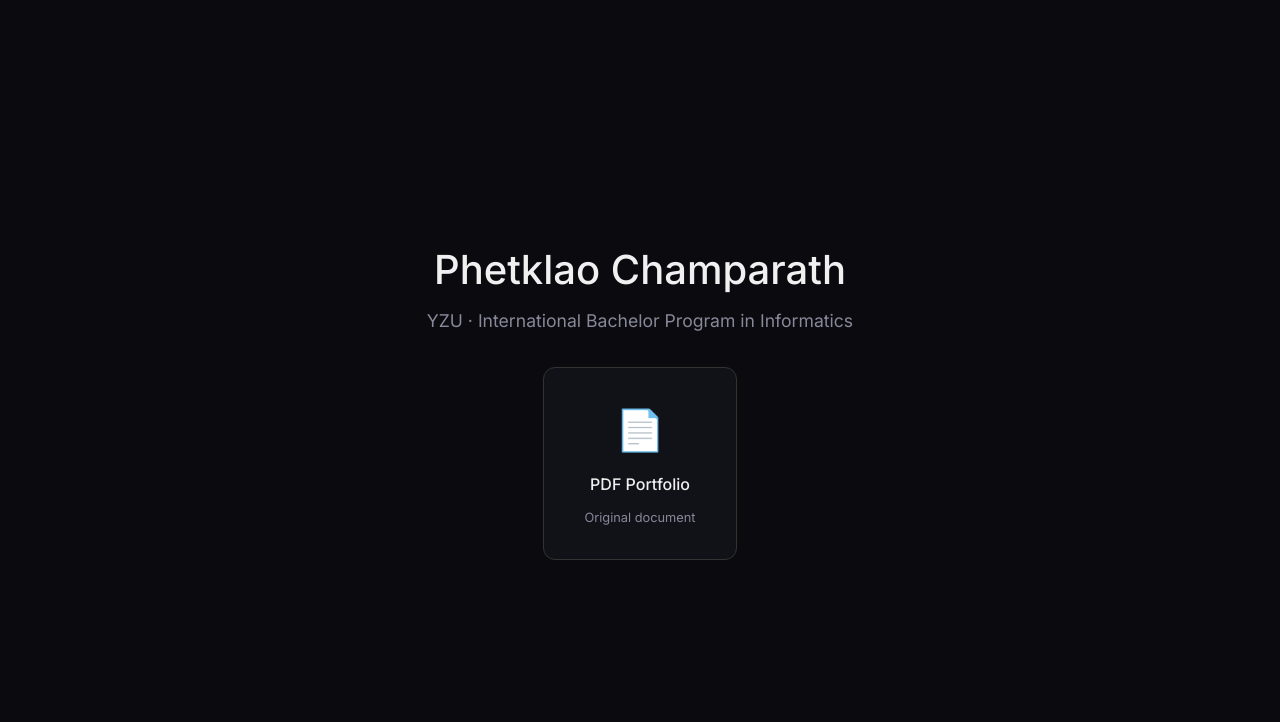
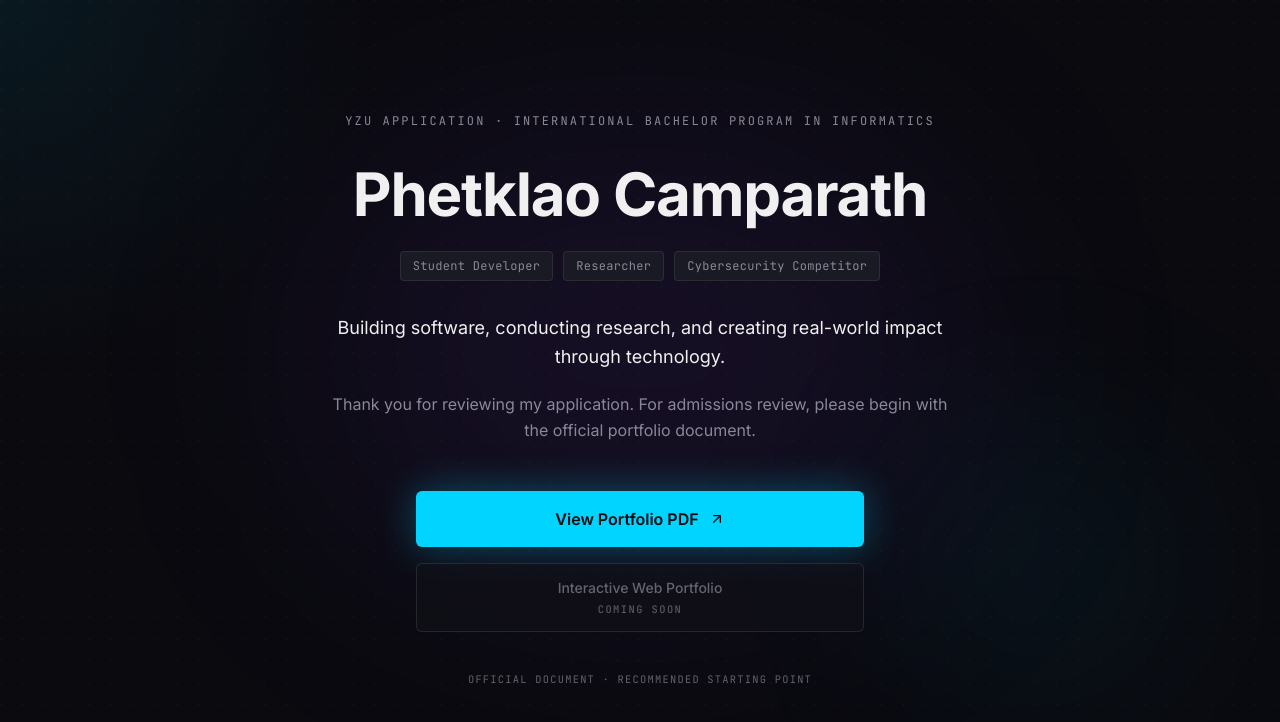
Before and after one commit to Cakenomsod/phetklaodev, a Next.js app: page / in a window 1280 px wide. Shown: the top 722 px of the page. Built offline with nearby package versions, Linux system fonts and the light colour scheme; no server answers.

Commit message:
refactor: simplify LandingPage component and enhance click tracking functionality

```diff
--- a/src/app/(site)/page.tsx
+++ b/src/app/(site)/page.tsx
@@ -1,155 +1,58 @@
-'use client'
-import { useRouter } from 'next/navigation'
-import { motion } from 'framer-motion'
-import React from 'react'
-import { logEvent } from 'firebase/analytics'
-import { collection, addDoc, serverTimestamp } from 'firebase/firestore'
+"use client";
 
-import { db, analytics } from '../../lib/firebase'
+import { logEvent } from "firebase/analytics";
+import { collection, addDoc, serverTimestamp } from "firebase/firestore";
 
-export default function LandingPage() {
-  const router = useRouter()
+import LandingIntro from "@/src/components/sections/LandingIntro";
+import { db, analytics } from "../../lib/firebase";
 
-  const cardStyle: React.CSSProperties = {
-    display: 'flex',
-    flexDirection: 'column',
-    alignItems: 'center',
-    gap: '0.75rem',
-    padding: '2rem 2.5rem',
-    border: '1px solid #333',
-    borderRadius: '12px',
-    background: '#111118',
-    color: '#f0f0f0',
-    textDecoration: 'none',
-    cursor: 'pointer',
-    minWidth: '180px',
+async function trackPortfolioClick(buttonType: string) {
+  if (analytics) {
+    logEvent(analytics, "view_portfolio", {
+      type: buttonType,
+      clicked_at: new Date().toISOString(),
+    });
   }
 
-  const hoverAnimation = {
-    scale: 1.05,
-    y: -4,
-    borderColor: '#00d4ff',
-    transition: { duration: 0.2 }
-  }
+  if (!db) return;
 
-  const handleAction = async (buttonType: string) => {
-    if (analytics) {
-      logEvent(analytics, 'view_portfolio', {
-        type: buttonType,
-        clicked_at: new Date().toISOString()
-      })
-    }
-
-    if (db) {
   try {
     let locationData = {
       ip: "Unknown",
       country: "Unknown",
       region: "Unknown",
-          city: "Unknown"
+      city: "Unknown",
     };
 
-
     try {
-          const response = await fetch('https://ipapi.co/json/');
+      const response = await fetch("https://ipapi.co/json/");
       if (response.ok) {
         const data = await response.json();
         locationData = {
           ip: data.ip || "Unknown",
           country: data.country_name || "Unknown",
           region: data.region || "Unknown",
-              city: data.city || "Unknown"
+          city: data.city || "Unknown",
         };
       }
-        } catch (e) {
-          console.error("Failed to fetch location, proceeding with defaults:", e);
+    } catch (error) {
+      console.error("Failed to fetch location, proceeding with defaults:", error);
     }
 
-
-        await addDoc(collection(db, 'click_logs'), {
+    await addDoc(collection(db, "click_logs"), {
       button: buttonType,
       timestamp: serverTimestamp(),
       userAgent: navigator.userAgent,
-
       country: locationData.country,
       region: locationData.region,
       city: locationData.city,
-          ip: locationData.ip
+      ip: locationData.ip,
     });
-
   } catch (error) {
-        console.error("Error tracking click to Firestore:", error)
-      }
+    console.error("Error tracking click to Firestore:", error);
   }
 }
 
-  return (
-    <main style={{
-      minHeight: '100vh', // ปรับเป็น 100vh เพื่อให้กึ่งกลางหน้าจอพอดีทุกอุปกรณ์
-      display: 'flex',
-      flexDirection: 'column',
-      alignItems: 'center',
-      justifyContent: 'center',
-      background: '#0a0a0f',
-      gap: '2rem',
-      padding: '2rem',
-    }}>
-
-      {/* ส่วนหัวชื่อ */}
-      <motion.div
-        initial={{ opacity: 0, y: -20 }}
-        animate={{ opacity: 1, y: 0 }}
-        transition={{ duration: 0.6 }}
-        style={{ textAlign: 'center' }}
-      >
-        <h1 style={{ color: '#f0f0f0', fontSize: '2.5rem', fontWeight: 500, margin: 0 }}>
-          Phetklao Champarath
-        </h1>
-        <p style={{ color: '#888899', fontSize: '1.1rem', marginTop: '0.5rem' }}>
-          YZU · International Bachelor Program in Informatics
-        </p>
-      </motion.div>
-
-      {/* กลุ่มปุ่มกดเลือกดูพอร์ต */}
-      <motion.div
-        initial={{ opacity: 0, y: 20 }}
-        animate={{ opacity: 1, y: 0 }}
-        transition={{ duration: 0.6, delay: 0.3 }}
-        style={{ display: 'flex', gap: '1.5rem', flexWrap: 'wrap', justifyContent: 'center' }}
-      >
-
-        {/* การ์ดที่ 1: ดูแบบ PDF */}
-        <motion.a
-          href="/Portfolio.pdf"
-          target="_blank"
-          rel="noopener noreferrer"
-          onClick={() => handleAction('pdf')}
-          style={cardStyle}
-          whileHover={hoverAnimation}
-        >
-          <span style={{ fontSize: '2.5rem' }}>📄</span>
-          <span style={{ fontWeight: 500 }}>PDF Portfolio</span>
-          <span style={{ fontSize: '0.8rem', color: '#888899' }}>Original document</span>
-        </motion.a>
-
-        {/*
-        <motion.button
-          onClick={() => router.push('/portfolio')}
-          onClick={() => {
-            handleAction('web');
-            router.push('/portfolio');
-          }}
-          style={{ ...cardStyle, outline: 'none' }}
-          whileHover={hoverAnimation}
-        >
-          <span style={{ fontSize: '2.5rem' }}>🌐</span>
-          <span style={{ fontWeight: 500 }}>Web Portfolio</span>
-          <span style={{ fontSize: '0.8rem', color: '#888899' }}>Interactive version</span>
-        </motion.button>
-        */}
-
-      </motion.div>
-
-    </main>
-  )
+export default function LandingPage() {
+  return <LandingIntro onPdfClick={() => trackPortfolioClick("pdf")} />;
 }
--- /dev/null
+++ b/src/components/sections/LandingIntro.tsx
@@ -0,0 +1,204 @@
+"use client";
+
+import {
+  motion,
+  useMotionTemplate,
+  useMotionValue,
+  useReducedMotion,
+  useSpring,
+} from "framer-motion";
+import { ArrowUpRight } from "lucide-react";
+import { useCallback } from "react";
+
+import { cn } from "@/src/lib/utils";
+
+const ROLES = [
+  "Student Developer",
+  "Researcher",
+  "Cybersecurity Competitor",
+] as const;
+
+const PDF_HREF = "/Portfolio.pdf";
+
+const staggerContainer = {
+  hidden: { opacity: 0 },
+  visible: {
+    opacity: 1,
+    transition: {
+      staggerChildren: 0.1,
+      delayChildren: 0.15,
+    },
+  },
+};
+
+const staggerItem = {
+  hidden: { opacity: 0, y: 18 },
+  visible: {
+    opacity: 1,
+    y: 0,
+    transition: {
+      duration: 0.65,
+      ease: [0.4, 0, 0.2, 1] as const,
+    },
+  },
+};
+
+const fadeOnlyItem = {
+  hidden: { opacity: 0 },
+  visible: {
+    opacity: 1,
+    transition: { duration: 0.5, ease: "easeOut" as const },
+  },
+};
+
+type LandingIntroProps = {
+  onPdfClick?: () => void;
+};
+
+export default function LandingIntro({ onPdfClick }: LandingIntroProps) {
+  const reduceMotion = useReducedMotion();
+  const itemVariant = reduceMotion ? fadeOnlyItem : staggerItem;
+
+  const pointerX = useMotionValue(0);
+  const pointerY = useMotionValue(0);
+  const glowX = useSpring(pointerX, { stiffness: 64, damping: 22, mass: 0.6 });
+  const glowY = useSpring(pointerY, { stiffness: 64, damping: 22, mass: 0.6 });
+  const glowBackground = useMotionTemplate`radial-gradient(520px circle at ${glowX}px ${glowY}px, rgb(0 212 255 / 0.07), transparent 72%)`;
+
+  const handlePointerMove = useCallback(
+    (event: React.PointerEvent<HTMLElement>) => {
+      if (reduceMotion) return;
+      const rect = event.currentTarget.getBoundingClientRect();
+      pointerX.set(event.clientX - rect.left);
+      pointerY.set(event.clientY - rect.top);
+    },
+    [pointerX, pointerY, reduceMotion],
+  );
+
+  return (
+    <main
+      className="relative flex min-h-svh flex-col items-center justify-center overflow-hidden px-6 py-16 sm:px-10"
+      onPointerMove={handlePointerMove}
+    >
+      <div className="pointer-events-none absolute inset-0 -z-10" aria-hidden>
+        <div className="absolute inset-0 bg-bg-primary" />
+        <div className="absolute inset-0 bg-dot-grid opacity-40" />
+        <div className="absolute top-[18%] left-1/2 h-[420px] w-[640px] -translate-x-1/2 rounded-full bg-accent-secondary/10 blur-[120px]" />
+        <div className="absolute bottom-[12%] right-[8%] h-[280px] w-[280px] rounded-full bg-accent-primary/6 blur-[100px]" />
+        {!reduceMotion && (
+          <motion.div
+            className="absolute inset-0"
+            style={{ background: glowBackground }}
+          />
+        )}
+      </div>
+
+      <motion.div
+        className="mx-auto flex w-full max-w-3xl flex-col items-center text-center"
+        variants={staggerContainer}
+        initial="hidden"
+        animate="visible"
+      >
+        <motion.p
+          variants={itemVariant}
+          className="font-mono text-[0.7rem] tracking-[0.18em] text-text-muted uppercase sm:text-xs"
+        >
+          YZU Application · International Bachelor Program in Informatics
+        </motion.p>
+
+        <motion.h1
+          id="landing-heading"
+          variants={itemVariant}
+          className="mt-8 text-balance text-[clamp(2.25rem,6vw,3.75rem)] leading-[1.1] font-bold tracking-[-0.02em] text-text-primary"
+        >
+          Phetklao Camparath
+        </motion.h1>
+
+        <motion.ul
+          variants={itemVariant}
+          className="mt-6 flex flex-wrap items-center justify-center gap-2 sm:gap-2.5"
+          aria-label="Areas of focus"
+        >
+          {ROLES.map((role) => (
+            <li key={role}>
+              <span className="inline-block rounded-sm border border-white/8 bg-bg-tertiary px-3 py-1.5 font-mono text-[0.7rem] tracking-wide text-text-muted sm:text-xs">
+                {role}
+              </span>
+            </li>
+          ))}
+        </motion.ul>
+
+        <motion.p
+          variants={itemVariant}
+          className="mt-8 max-w-[68ch] text-pretty text-base leading-relaxed text-text-primary sm:text-lg"
+        >
+          Building software, conducting research, and creating real-world impact
+          through technology.
+        </motion.p>
+
+        <motion.p
+          variants={itemVariant}
+          className="mt-5 max-w-[62ch] text-pretty text-sm leading-relaxed text-text-muted sm:text-base"
+        >
+          Thank you for reviewing my application. For admissions review, please
+          begin with the official portfolio document.
+        </motion.p>
+
+        <motion.div
+          variants={itemVariant}
+          className="mt-12 w-full max-w-md"
+          role="group"
+          aria-label="Portfolio access"
+        >
+          <div className="flex flex-col gap-3 sm:gap-4">
+            <motion.a
+              href={PDF_HREF}
+              target="_blank"
+              rel="noopener noreferrer"
+              onClick={onPdfClick}
+              className={cn(
+                "group inline-flex min-h-14 w-full items-center justify-center gap-2.5 rounded-md",
+                "bg-accent-primary px-8 py-4 text-base font-semibold text-bg-primary",
+                "shadow-[var(--shadow-glow-lg)] transition-[background,box-shadow,transform]",
+                "hover:bg-[#33ddff] hover:shadow-[var(--shadow-glow)]",
+                "focus-visible:outline-2 focus-visible:outline-offset-2 focus-visible:outline-accent-primary",
+                "active:translate-y-px",
+              )}
+              whileHover={reduceMotion ? undefined : { scale: 1.01 }}
+              whileTap={reduceMotion ? undefined : { scale: 0.995 }}
+            >
+              View Portfolio PDF
+              <ArrowUpRight
+                className="h-4 w-4 transition-transform group-hover:translate-x-0.5 group-hover:-translate-y-0.5"
+                aria-hidden
+              />
+            </motion.a>
+
+            <button
+              type="button"
+              disabled
+              aria-disabled="true"
+              className={cn(
+                "inline-flex min-h-12 w-full cursor-not-allowed flex-col items-center justify-center gap-1 rounded-md",
+                "border border-white/10 bg-bg-secondary/60 px-6 py-3.5",
+                "text-sm font-medium text-text-muted/70",
+              )}
+            >
+              <span>Interactive Web Portfolio</span>
+              <span className="font-mono text-[0.65rem] tracking-[0.14em] text-text-muted/60 uppercase">
+                Coming Soon
+              </span>
+            </button>
+          </div>
+        </motion.div>
+
+        <motion.p
+          variants={itemVariant}
+          className="mt-10 font-mono text-[0.65rem] tracking-[0.12em] text-text-muted/70 uppercase"
+        >
+          Official document · Recommended starting point
+        </motion.p>
+      </motion.div>
+    </main>
+  );
+}
```
Lines whose indentation alone changed are shown as unchanged.
